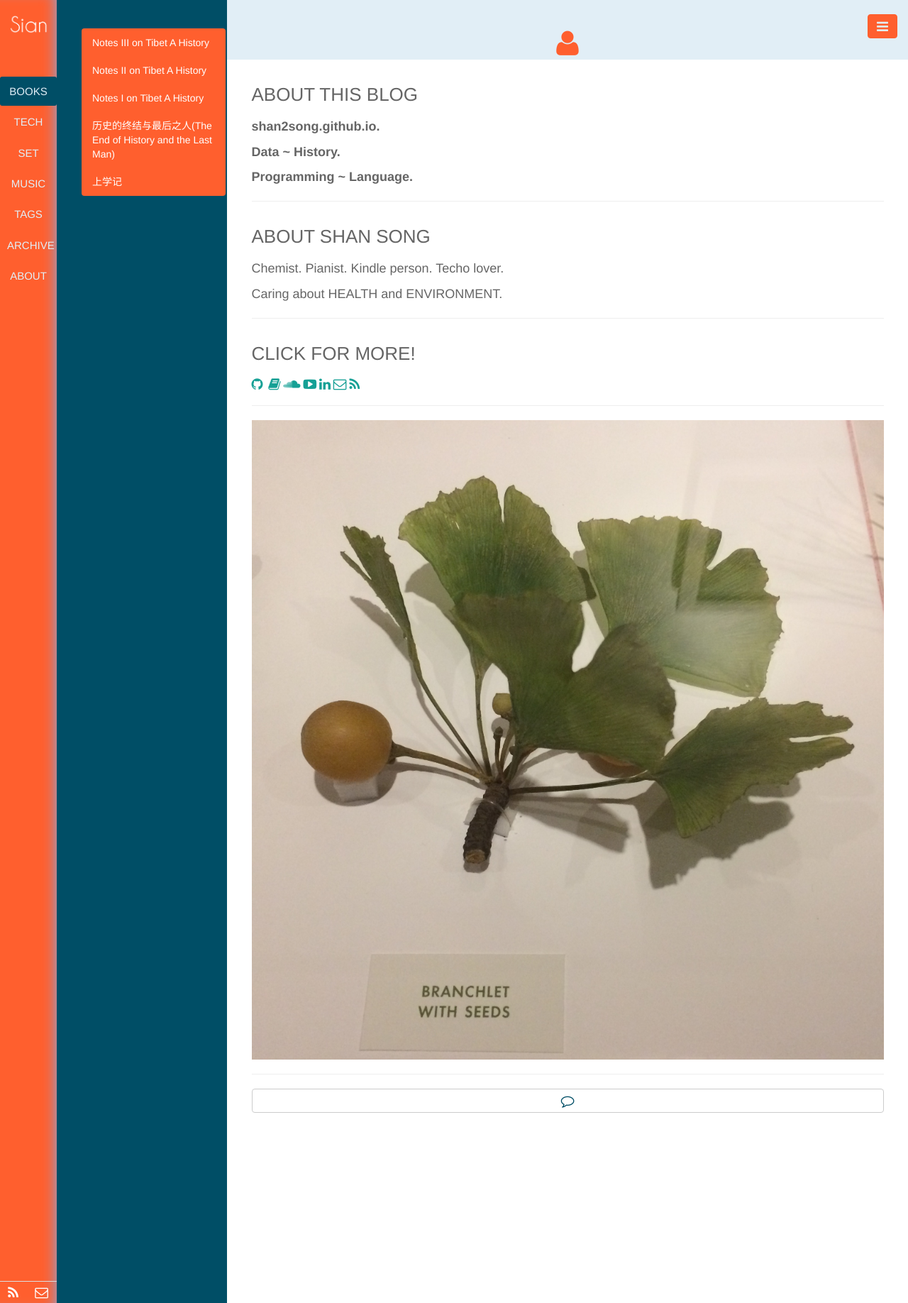
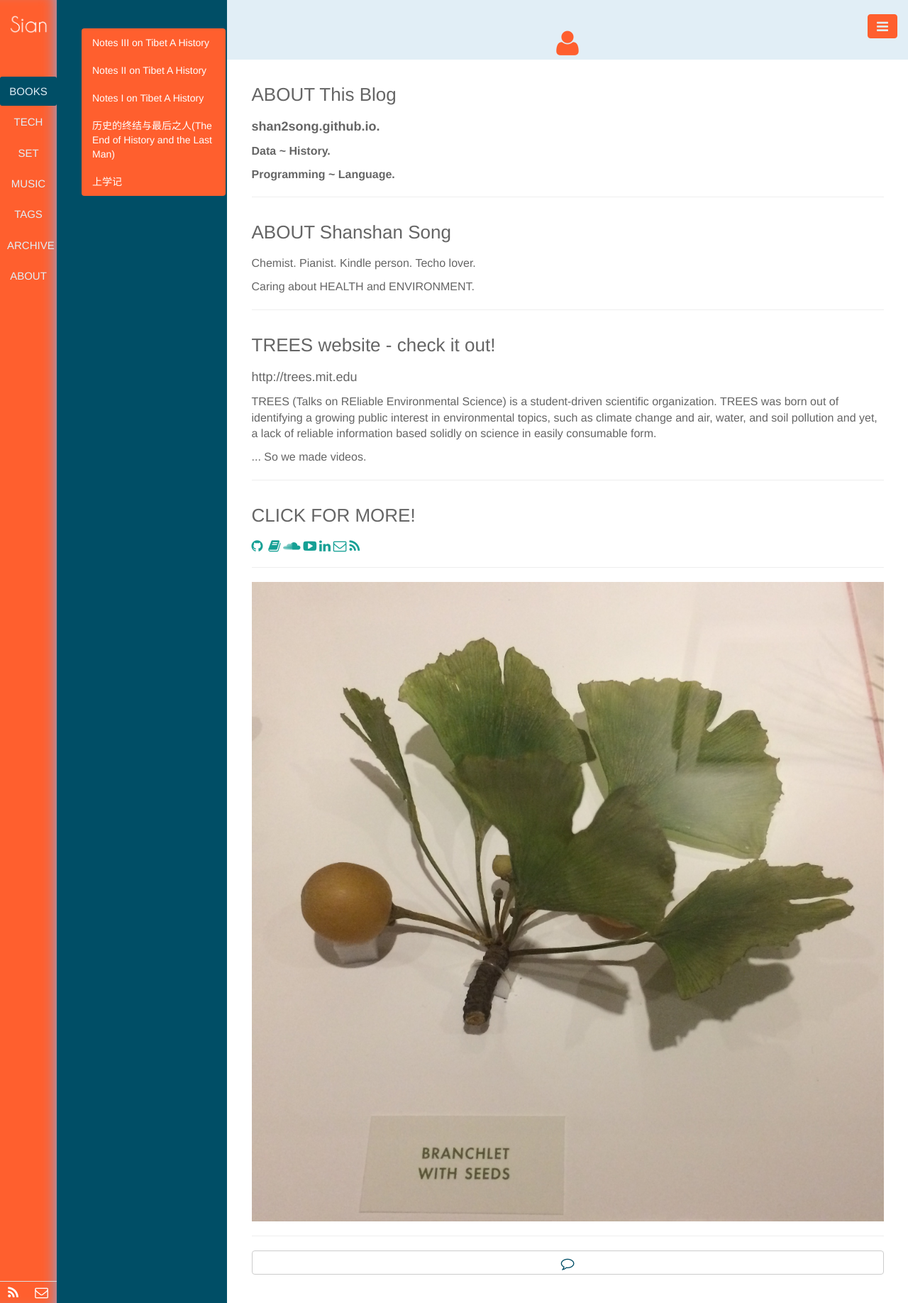
Before and after one commit to mathesse/mathesse.github.io, a Jekyll site: the page built from pages/about.html, in a window 1280 px wide. Shown: the whole page at 71% size. Built offline with Jekyll 4.4.1, drawn with Linux system fonts in a browser that asks for light colours.

Commit message:
Update about.html

```diff
--- a/pages/about.html
+++ b/pages/about.html
@@ -3,16 +3,22 @@ layout: page_title
 title: <i class="fa fa-user fa-lg"></i>
 titlename: about
 ---
-<h3>ABOUT THIS BLOG</h3>
+<h3>ABOUT This Blog</h3>
 <p style=font-size:18px><B>shan2song.github.io. </B> </p>
 
-<p style=font-size:18px><B>Data ~ History.</B></p>
-<p style=font-size:18px><B>Programming ~ Language.</B></p>
+<p style=font-size:16px><B>Data ~ History.</B></p>
+<p style=font-size:16px><B>Programming ~ Language.</B></p>
 
 <hr>
-<h3>ABOUT SHAN SONG</h3>
-<p style=font-size:18px> Chemist. Pianist. Kindle person. Techo lover.</p>
-<p style=font-size:18px> Caring about HEALTH and ENVIRONMENT.</p>
+<h3>ABOUT Shanshan Song</h3>
+<p style=font-size:16px> Chemist. Pianist. Kindle person. Techo lover.</p>
+<p style=font-size:16px> Caring about HEALTH and ENVIRONMENT.</p>
+
+<hr>
+<h3>TREES website - check it out!</h3>
+<p style=font-size:18px> http://trees.mit.edu</p>
+<p style=font-size:16px> TREES (Talks on REliable Environmental Science)  is a student-driven scientific organization. TREES was born out of identifying a growing public interest in environmental topics, such as climate change and air, water, and soil pollution and yet, a lack of reliable information based solidly on science in easily consumable form.</p>
+<p style=font-size:16px> ... So we made videos.</p>
 
 <hr>
 <h3>CLICK FOR MORE!</h3>
```
